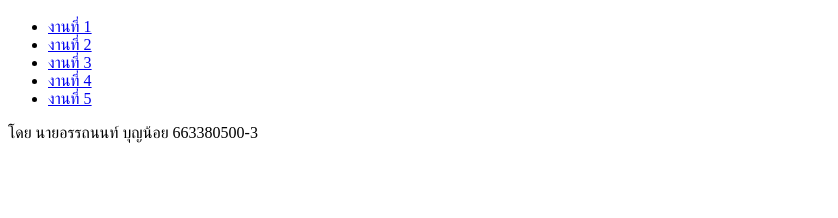
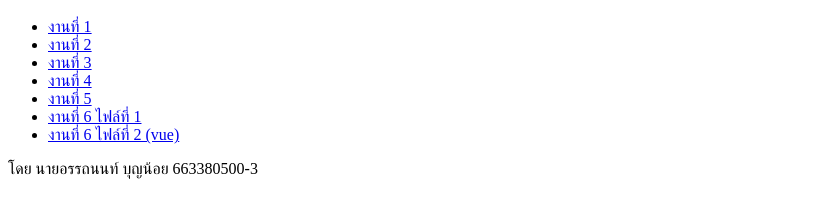
Before and after one commit to AttanonBoonnoy/web2024, a plain HTML site: page index.html in a window 1280 px wide. Shown: the part 48-266 px from the top of the page, without its empty margins (0-838 px from the left). Drawn offline with Linux system fonts and the light colour scheme.

Commit message:
Update index.html

```diff
--- a/index.html
+++ b/index.html
@@ -7,6 +7,8 @@
         <li><a href="work3.html">งานที่ 3</a></li>
         <li><a href="work4.html">งานที่ 4</a></li>
         <li><a href="work5.html">งานที่ 5</a></li>
+        <li><a href="work6.html">งานที่ 6 ไฟล์ที่ 1</a></li>
+        <li><a href="work6_vue.html">งานที่ 6 ไฟล์ที่ 2 (vue)</a></li>
       </ul>
       โดย นายอรรถนนท์ บุญน้อย 663380500-3
     </body>
```
